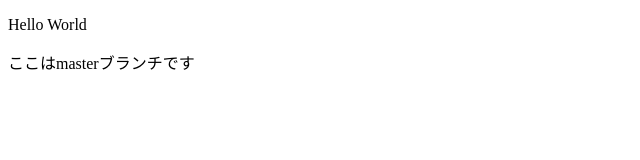
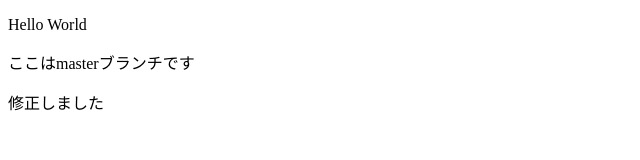
Before and after one commit to yNak725/githubPractice, a plain HTML site: page index.html in a window 1280 px wide. Shown: the whole page, without its empty margins (0-640 px from the left). Drawn offline with Linux system fonts and the light colour scheme.

```diff
--- a/index.html
+++ b/index.html
@@ -27,6 +27,7 @@
 <body>
   <p>Hello World</p>
   <p>ここはmasterブランチです</p>
+  <p>修正しました</p>
 </body>
 
 </html>
```
